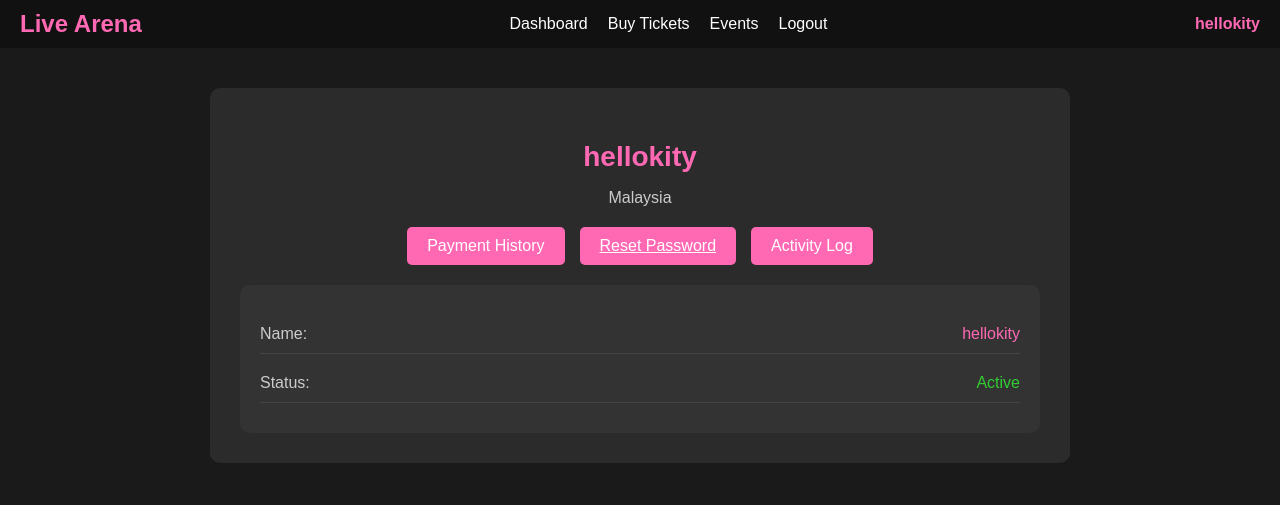
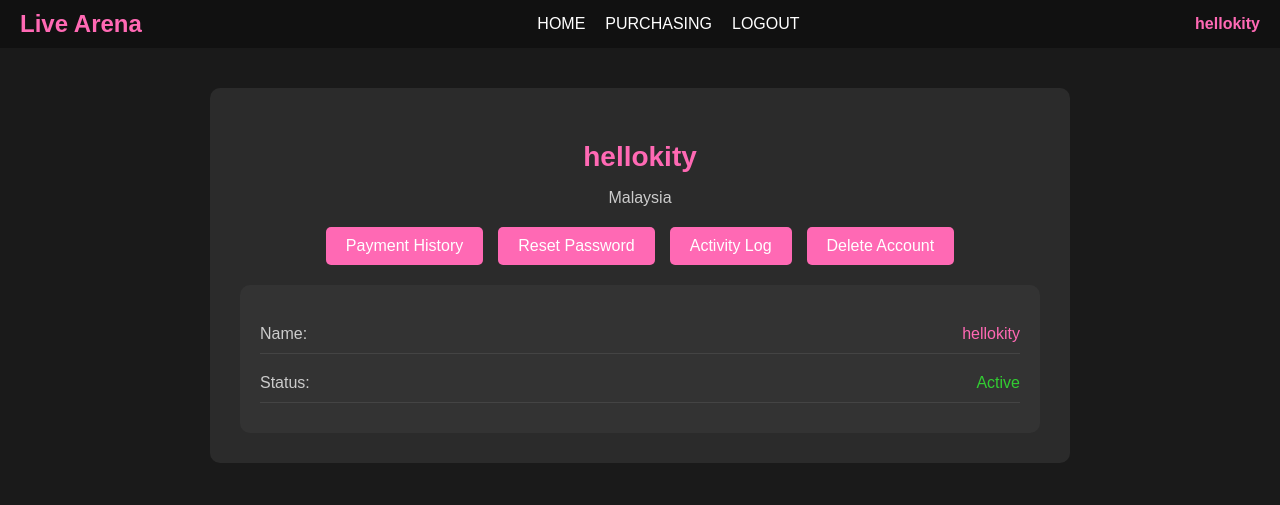
Before and after one commit to nuhafalisha/Live-Arena, a Flask app: page /profile in a window 1280 px wide. Shown: the top 505 px of the page. Run offline with Flask 3, Linux system fonts and the light colour scheme; a user stored in the database is signed in.

Commit message:
delete account added

```diff
--- a/main.py
+++ b/main.py
@@ -47,11 +47,11 @@ def login():
         user = User.query.filter_by(username=username).first()
 
         if not user or not check_password_hash(user.password, password):
-            flash('Invalid credentials, please try again', 'error')
+            flash('Oppsies! Account not found, please try again', 'error')
             return redirect(url_for('login'))
 
         session['user_id'] = user.id
-        flash('Login successful!', 'success')
+        flash('Pop the confetti! You are officially logged in!', 'success')
         return redirect(url_for('profile'))
 
     return render_template('login.html')
@@ -70,7 +70,7 @@ def profile():
 @app.route('/logout')
 def logout():
     session.pop('user_id', None)
-    flash('You have been logged out.', 'success')
+    flash('See you later! You have been logged out.', 'success')
     return redirect(url_for('login'))
 
 @app.route('/reset_password', methods=['GET', 'POST'])
@@ -87,11 +87,11 @@ def reset_password():
         confirm_password = request.form.get('confirm_password')
 
         if not new_password or not confirm_password:
-            flash('Please fill in both fields', 'error')
+            flash('Do not leave us hanging- complete all the details!', 'error')
             return redirect(url_for('reset_password'))
 
         if new_password != confirm_password:
-            flash('Passwords do not match!', 'error')
+            flash('Oh no! Passwords do not match!', 'error')
             return redirect(url_for('reset_password'))
 
         hashed_password = generate_password_hash(new_password, method='pbkdf2:sha256')
@@ -103,5 +103,27 @@ def reset_password():
 
     return render_template('resetpw.html', user=user)
 
+@app.route('/delete_account', methods=['POST'])
+def delete_account():
+    user_id = session.get('user_id')
+    if not user_id:
+        flash('Please log in to delete your account', 'error')
+        return redirect(url_for('login'))
+
+    user = User.query.filter_by(id=user_id).first()
+
+    if user:
+
+        db.session.delete(user)
+        db.session.commit()
+
+        session.clear()
+
+        flash('Oh oh your account has been deleted.See you again!', 'success')
+        return redirect(url_for('register'))
+
+    flash('User not found.', 'error')
+    return redirect(url_for('profile'))
+
 if __name__ == "__main__":
     app.run(debug=True)
--- a/static/css/profile.css
+++ b/static/css/profile.css
@@ -101,6 +101,8 @@ body {
     border-radius: 5px;
     font-size: 16px;
     transition: background-color 0.3s ease;
+    text-decoration: none;
+    outline: none;
 }
 
 .tab:hover {
--- a/templates/profile.html
+++ b/templates/profile.html
@@ -10,10 +10,9 @@
     <header class="header">
         <div class="logo">Live Arena</div>
         <nav class="nav">
-            <a href="#">Dashboard</a>
-            <a href="#">Buy Tickets</a>
-            <a href="#">Events</a>
-            <a href="{{ url_for('logout') }}">Logout</a>
+            <a href="#">HOME</a>
+            <a href="#">PURCHASING</a>
+            <a href="{{ url_for('logout') }}">LOGOUT</a>
         </nav>
         <div class="profile-menu">
             <span class="profile-name">{{ user.username }}</span>
@@ -28,8 +27,14 @@
             </div>
             <div class="profile-tabs">
                 <button class="tab">Payment History</button>
-                <a href="{{ url_for('reset_password') }}" class="tab">Reset Password</a> <!-- Updated Link -->
+                <a href="{{ url_for('reset_password') }}" class="tab">Reset Password</a>
                 <button class="tab">Activity Log</button>
+
+                <form action="{{ url_for('delete_account') }}" method="POST" style="display:inline;">
+                    <button type="submit" class="tab" onclick="return confirm('Are you sure you want to delete your account? This action is irreversible.');">
+                        Delete Account
+                    </button>
+                </form>
             </div>
             <div class="profile-info">
                 <div class="info-item">
```
Also changed, not shown: instance/users.db.
